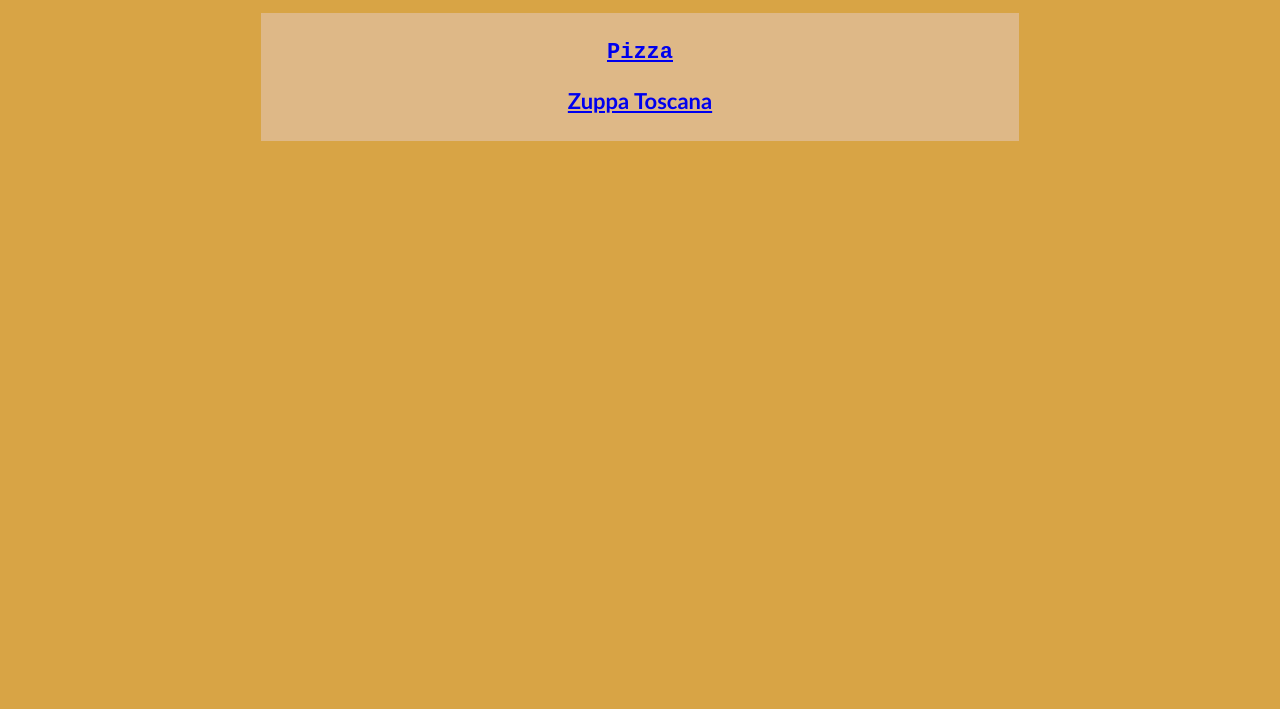
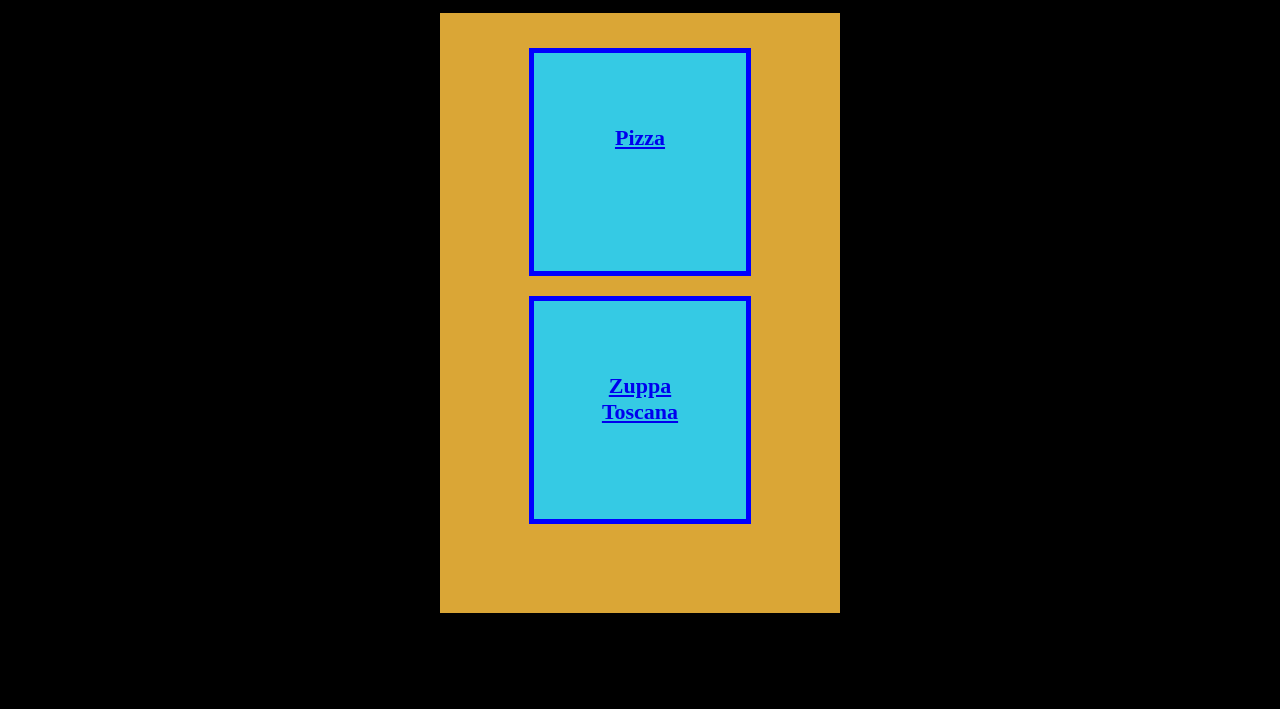
Before and after one commit to JSeptien/odin-recipes, a plain HTML site: page index.html in a window 1280 px wide. Shown: the part 91-800 px from the top of the page. Drawn offline with Linux system fonts and the light colour scheme.

Commit message:
Add padding to the main-container

```diff
--- a/index.html
+++ b/index.html
@@ -12,9 +12,13 @@
         <h1>Odin Recipes</h1>
     </header>
 
-    <div>
-        <p class="recipe" id="first"><a href="recipes/pizza.html">Pizza</p></a>
-        <p class="recipe" id="second"><a href="recipes/zuppa-toscana.html">Zuppa Toscana</a>
+    <div class="main-container">
+        <div class="sub-container">
+            <p class="recipe" id="first"><a href="recipes/pizza.html">Pizza</p></a>
+        </div>
+        <div class="sub-container">
+            <p class="recipe" id="second"><a href="recipes/zuppa-toscana.html">Zuppa Toscana</a>
+        </div>
     </div>
 
 
--- a/style.css
+++ b/style.css
@@ -1,5 +1,9 @@
+ * {
+    box-sizing: border-box;
+}
+
 body {
-    background-color: rgb(216, 164, 69);
+    background-color: black;
 }
 
 header {
@@ -12,29 +16,26 @@ header h1 {
     font-family: 'Times New Roman', Times, serif;
 }
 
-div {
-
-    background-color: burlywood;
-    width: 60%;
+.main-container {
+    height: 600px;
+    width: 400px;
+    background-color: rgba(219, 167, 55, 0.995);
     align-items: center;
     margin: auto;
-    padding: 5px 0;
+    padding: 15px;
+}
+.sub-container {
+    width: 60%;
+    height: 40%;
+    margin: 20px auto;
+    padding: 50px;
+    background-color: rgb(53, 202, 228);
+    border: 5px solid blue;
+
 }
 
 .recipe {
     font-size: 22px;
     font-weight: 800;
     text-align: center;
-
-
 }
-
-#first {
-    color: red;
-    font-family: 'Courier New', Courier, monospace;
-}
-
-#second {
-    color: green;
-    font-family: 'Gill Sans', 'Gill Sans MT', Calibri, 'Trebuchet MS', sans-serif;
-}
```
